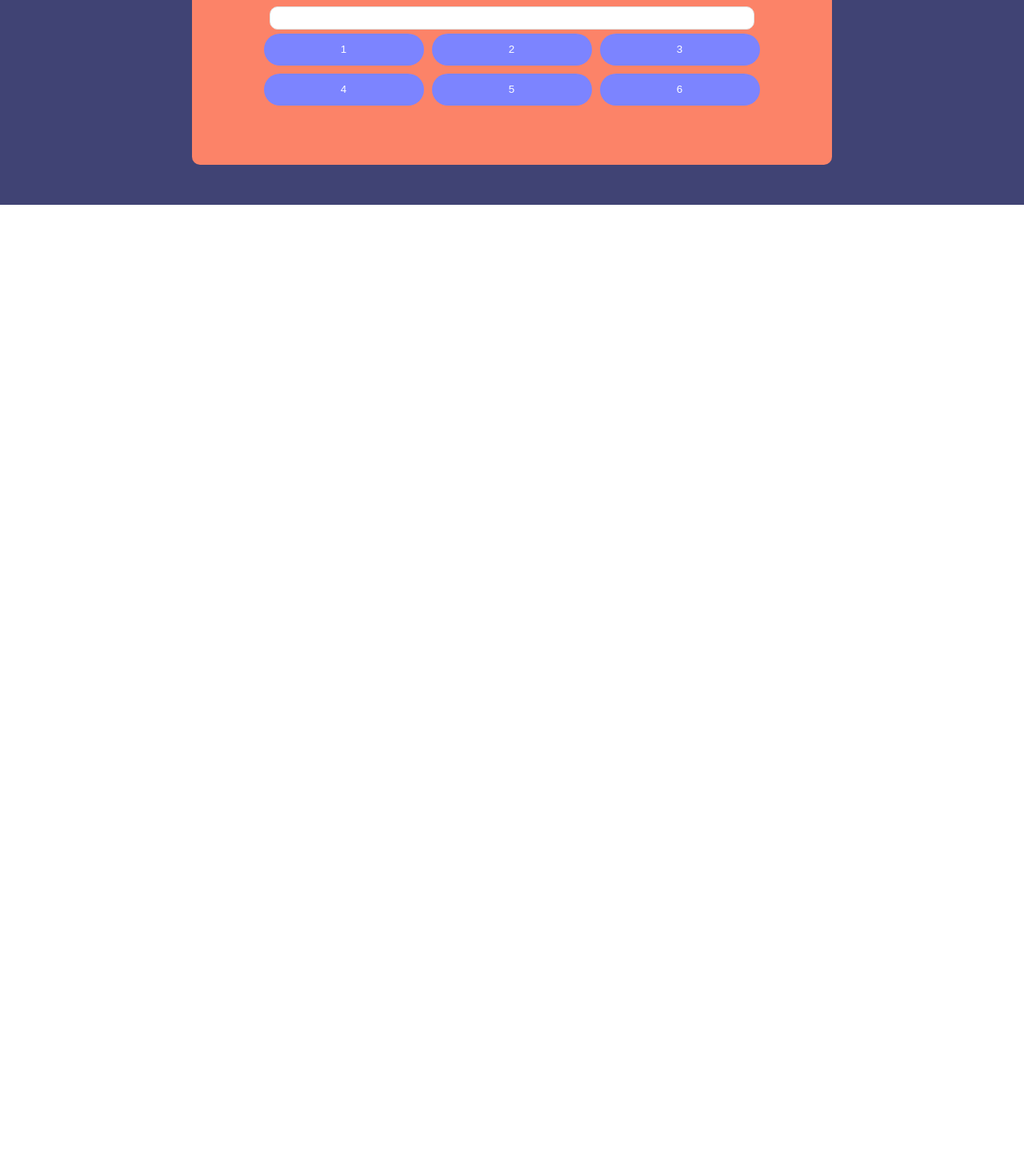
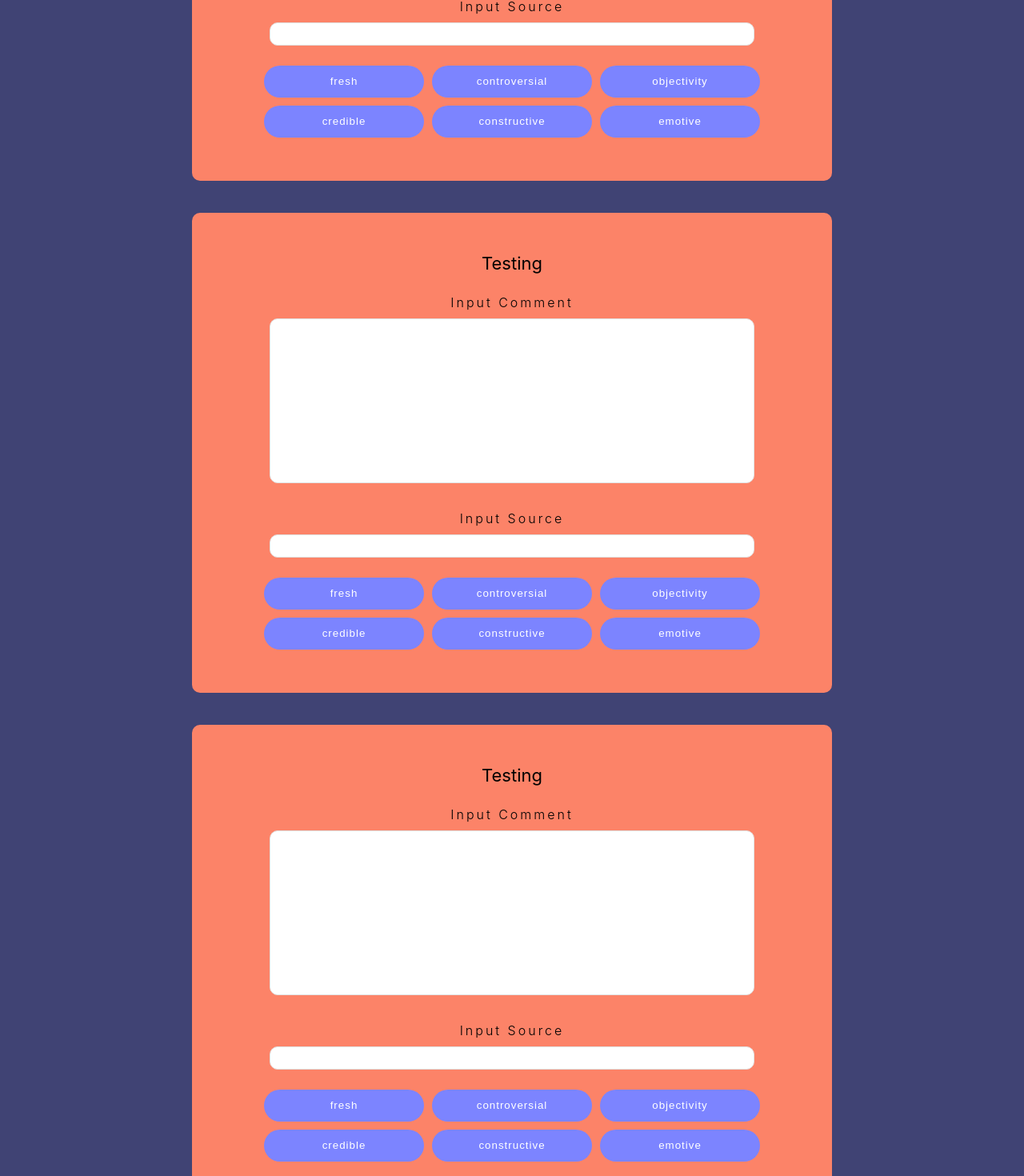
Before and after one commit to connor-giles/Toss, a React (Create React App) app in the folder client/: page /phase2 in a window 1280 px wide. Shown: the part 508-1978 px from the top of the page at 80% size. Before the commit the page ends 800 px from the top, so only its background shows below. Built offline with nearby package versions, Linux system fonts and the light colour scheme; no server answers.

Commit message:
phase 2 format

```diff
--- a/client/src/pages/Tosses/css/Phase2.css
+++ b/client/src/pages/Tosses/css/Phase2.css
@@ -9,6 +9,7 @@
     background: -webkit-linear-gradient(to left, #eef2f3, #8e9eab);
     background: linear-gradient(to left, #eef2f3, #8e9eab); */
     background: #404374;
+    flex-direction: column;
   }
 
   .wrapper {
@@ -19,7 +20,7 @@
     border-radius: 10px;
     /* box-shadow: 0px 0px 10px rgb(182, 182, 182); */
     background: #FC8368;
-
+    margin: 20px;
   }
 
   .label {
@@ -90,3 +91,7 @@
   .count {
     font-size: 12px;
   }
+
+  .form-group {
+      padding: 10px;
+  }
--- a/client/src/pages/Tosses/js/Phase2.js
+++ b/client/src/pages/Tosses/js/Phase2.js
@@ -34,12 +34,70 @@ export default class SubmitResponse extends Component {
             />
           </div>
           <div className="form-group">
-            <input className="button" type="submit" value="1" />
-            <input className="button" type="submit" value="2" />
-            <input className="button" type="submit" value="3" />
-            <input className="button" type="submit" value="4" />
-            <input className="button" type="submit" value="5" />
-            <input className="button" type="submit" value="6" />
+            <input className="button" type="submit" value="fresh" />
+            <input className="button" type="submit" value="controversial" />
+            <input className="button" type="submit" value="objectivity" />
+            <input className="button" type="submit" value="credible" />
+            <input className="button" type="submit" value="constructive" />
+            <input className="button" type="submit" value="emotive" />
+          </div>
+        </form>
+        <form className="wrapper" onSubmit={this.onSubmit}>
+          <div className="form-group">
+            <div className="prompt-wrapper">
+              <p className="prompt">Testing</p>
+            </div>
+            <label className="label"> Input Comment </label>
+            <textarea
+              className="comment-input"
+              type="text"
+              maxLength="500"
+            />
+
+          </div>
+          <div className="form-group">
+            <label className="label"> Input Source </label>
+            <input
+              className="source-input"
+              type="text"
+            />
+          </div>
+          <div className="form-group">
+            <input className="button" type="submit" value="fresh" />
+            <input className="button" type="submit" value="controversial" />
+            <input className="button" type="submit" value="objectivity" />
+            <input className="button" type="submit" value="credible" />
+            <input className="button" type="submit" value="constructive" />
+            <input className="button" type="submit" value="emotive" />
+          </div>
+        </form>
+        <form className="wrapper" onSubmit={this.onSubmit}>
+          <div className="form-group">
+            <div className="prompt-wrapper">
+              <p className="prompt">Testing</p>
+            </div>
+            <label className="label"> Input Comment </label>
+            <textarea
+              className="comment-input"
+              type="text"
+              maxLength="500"
+            />
+
+          </div>
+          <div className="form-group">
+            <label className="label"> Input Source </label>
+            <input
+              className="source-input"
+              type="text"
+            />
+          </div>
+          <div className="form-group">
+            <input className="button" type="submit" value="fresh" />
+            <input className="button" type="submit" value="controversial" />
+            <input className="button" type="submit" value="objectivity" />
+            <input className="button" type="submit" value="credible" />
+            <input className="button" type="submit" value="constructive" />
+            <input className="button" type="submit" value="emotive" />
           </div>
         </form>
       </div>
```
